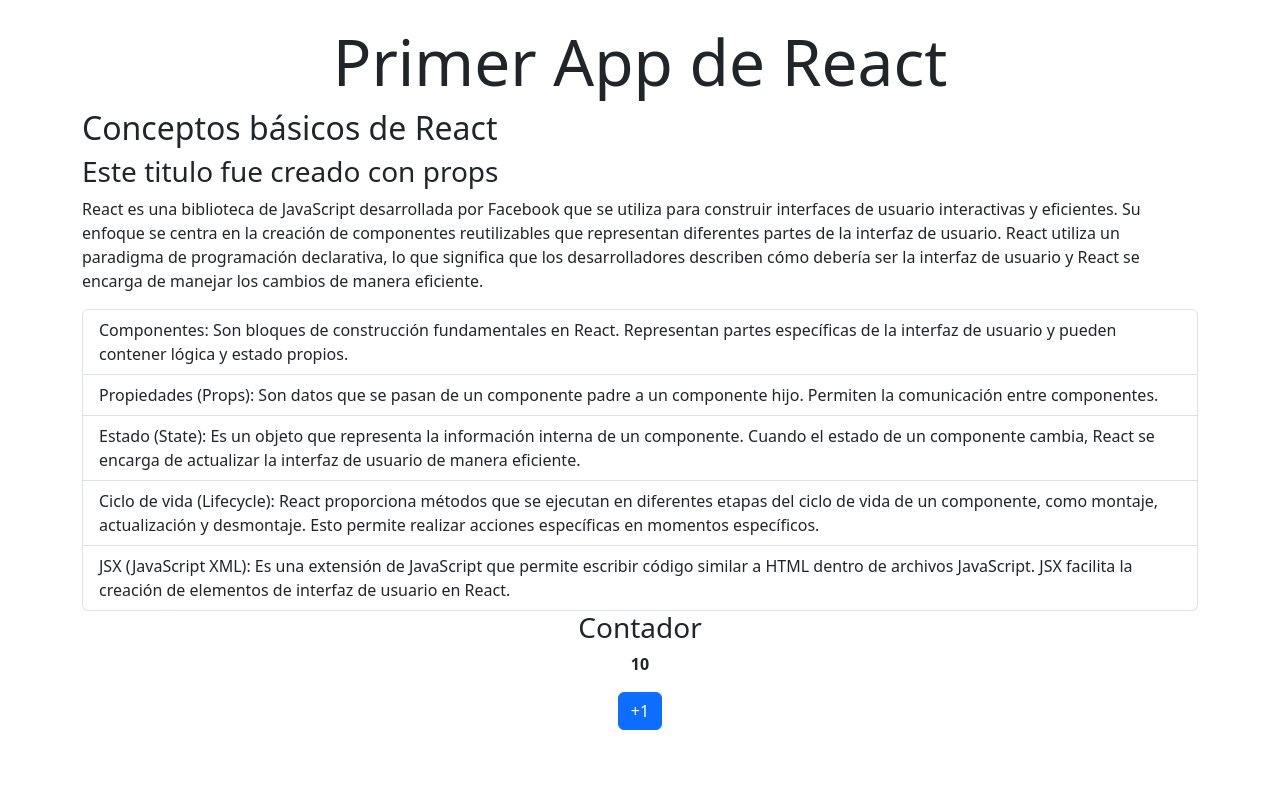
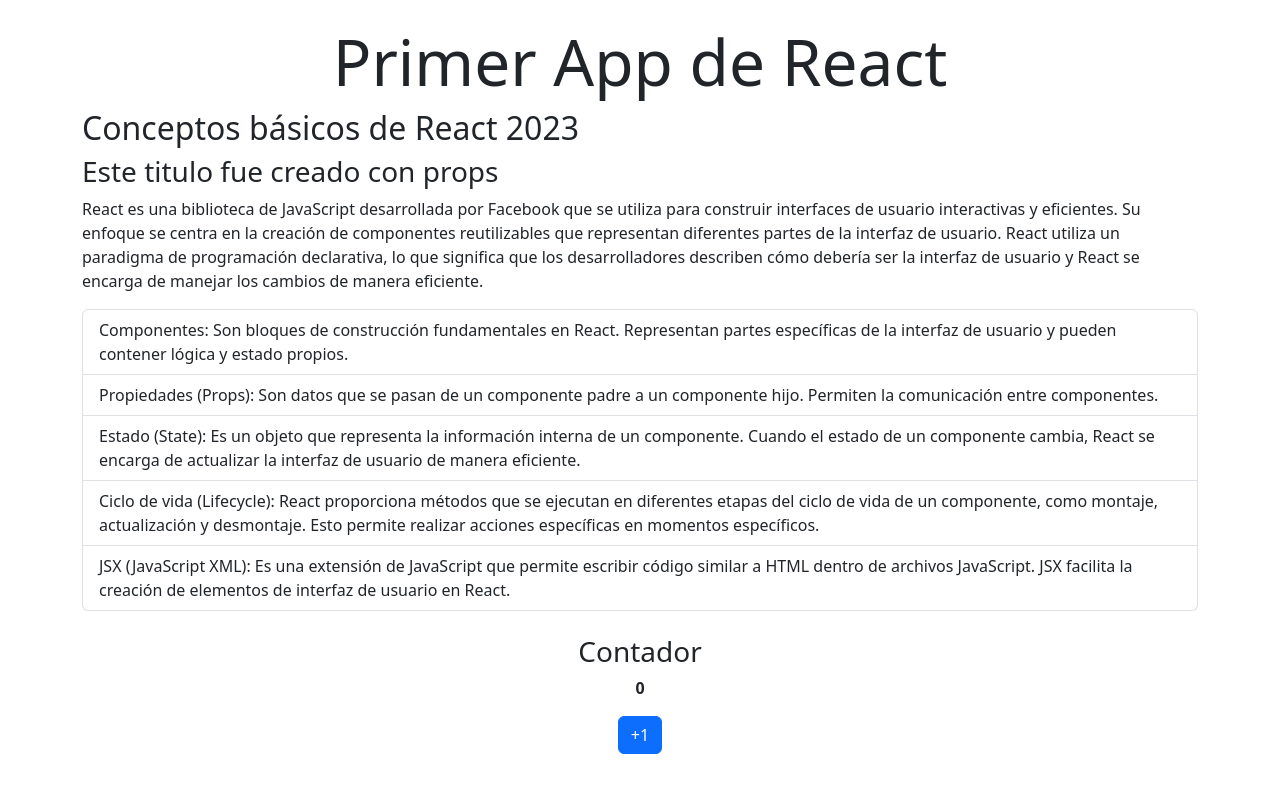
Before and after one commit to Agustin030s/primerAppReact, a React (Vite) app: page / in a window 1280 px wide. Shown: the top 792 px of the page. Built offline with nearby package versions, Linux system fonts and the light colour scheme.

Commit message:
agregamos una variable numero que cambiamos con el onclick del boton

```diff
--- a/src/App.jsx
+++ b/src/App.jsx
@@ -4,12 +4,13 @@ import "bootstrap/dist/css/bootstrap.min.css";
 
 function App() {
   //aqui vamos a agregar la lógica del componente, lo más importante
+  const anioActual = 2023;
   return (
     //aqui va un poquito más de lógica
     //luego va el maquetado del componente
     <section className="container my-4">
       <h1 className="text-center display-3">Primer App de React</h1>
-      <Informacion tituloSecundario='Este titulo fue creado con props' ></Informacion>
+      <Informacion tituloSecundario='Este titulo fue creado con props' anioActual = {anioActual}></Informacion>
       <Contador></Contador>
       {/* <Informacion /> */}
     </section>
--- a/src/components/Contador.jsx
+++ b/src/components/Contador.jsx
@@ -1,10 +1,10 @@
 const Contador = () => {
   let contador = 0;
   return (
-    <article className="text-center">
+    <article className="text-center mt-4">
       <h3>Contador</h3>
-      <p className="fw-bold">10</p>
-      <button className="btn btn-primary" id="btnIncrementar">
+      <p className="fw-bold">{contador}</p>
+      <button className="btn btn-primary" onClick={() => contador++}>
         +1
       </button>
     </article>
--- a/src/components/Informacion.jsx
+++ b/src/components/Informacion.jsx
@@ -1,7 +1,7 @@
-const Informacion = ({tituloSecundario}) => {
+const Informacion = ({tituloSecundario, anioActual}) => {
   return (
     <section>
-      <h2>Conceptos básicos de React</h2>
+      <h2>Conceptos básicos de React {anioActual}</h2>
       <h3>{tituloSecundario}</h3>
       <p>
         React es una biblioteca de JavaScript desarrollada por Facebook que se
```
